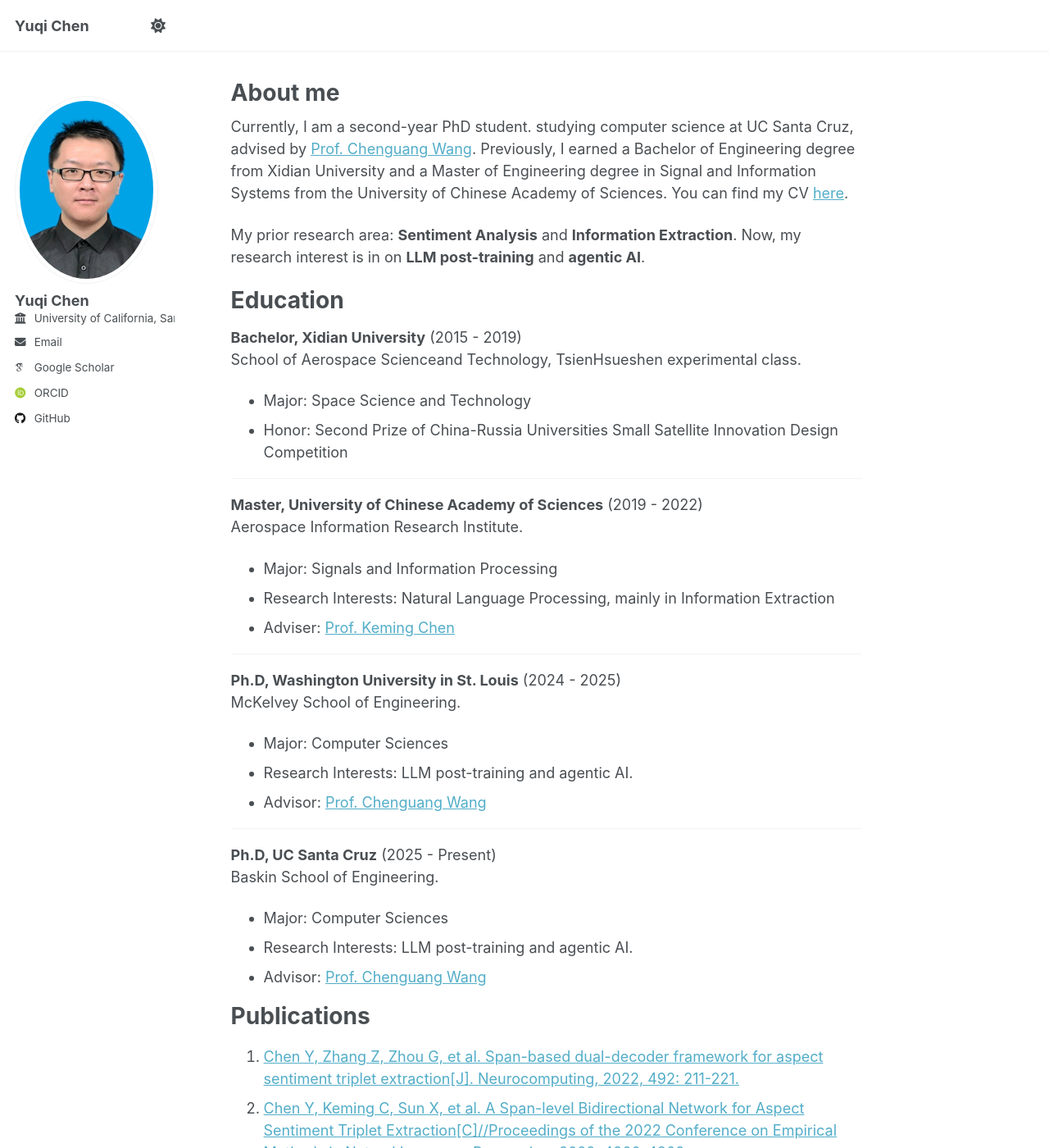
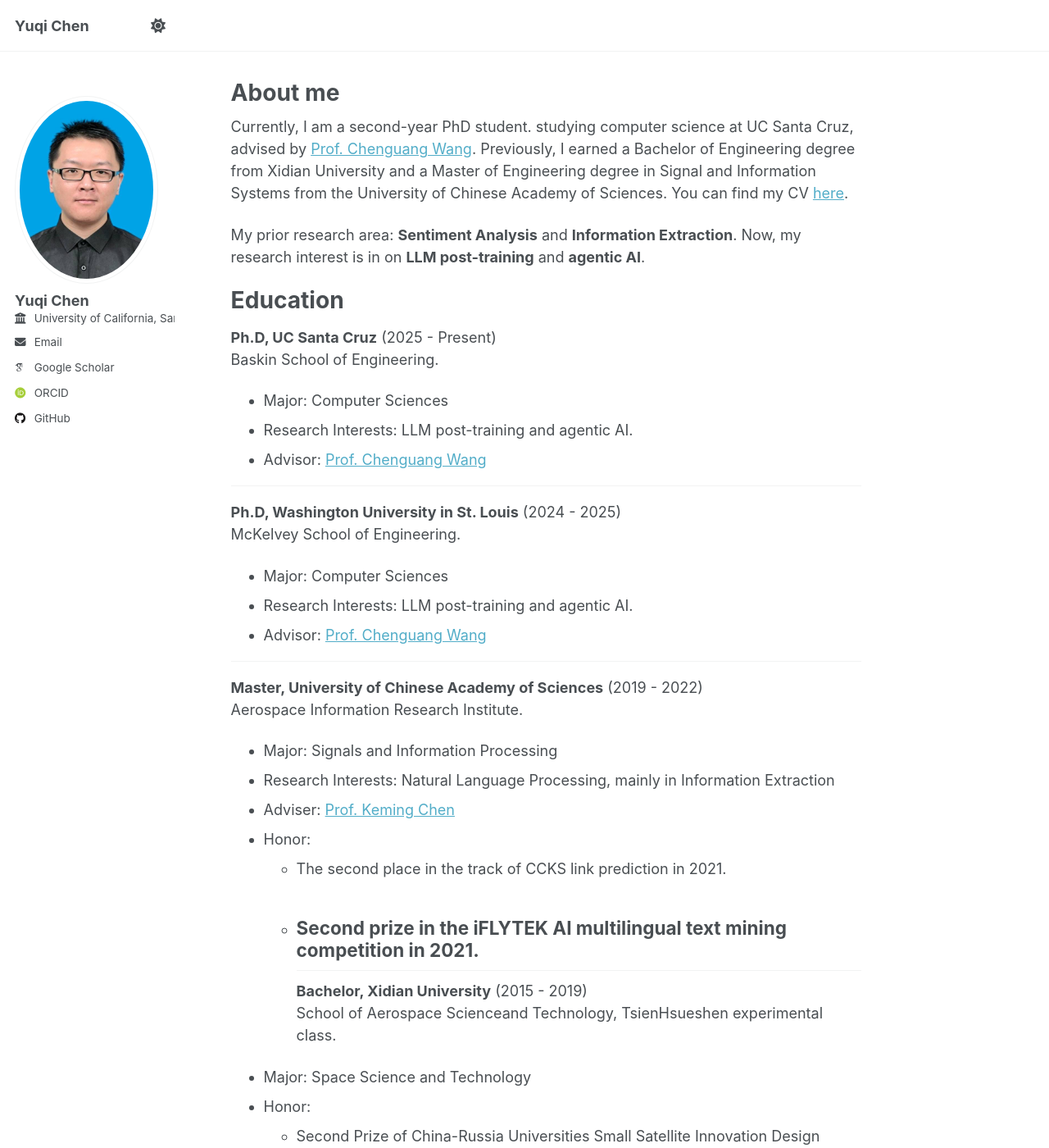
Before and after one commit to GatlingPeaShooter/GatlingPeaShooter.github.io, a Jekyll site: the page built from _pages/about.md, in a window 1280 px wide and 1400 px high. Shown: the whole window at 82% size. Built offline with Jekyll 4.4.1, drawn with Linux system fonts in a browser that asks for light colours; some web fonts are replaced; a script that is not in the unit is left out; part of the change alters nothing that is shown; some of the changed text lies outside the part shown.

Commit message:
Update about.md
flip the order the education

```diff
--- a/_pages/about.md
+++ b/_pages/about.md
@@ -15,17 +15,11 @@ My prior research area: **Sentiment Analysis** and **Information Extraction**. N
 
 Education
 ======
-**Bachelor, Xidian University** (2015 - 2019) \
-School of Aerospace Scienceand Technology, TsienHsueshen experimental class.
-* Major: Space Science and Technology
-* Honor: Second Prize of China-Russia Universities Small Satellite Innovation Design Competition
-
-------
-**Master, University of Chinese Academy of Sciences** (2019 - 2022) \
-Aerospace Information Research Institute.
-* Major: Signals and Information Processing
-* Research Interests: Natural Language Processing, mainly in Information Extraction
-* Adviser: [Prof. Keming Chen](https://people.ucas.ac.cn/~kmchen)
+**Ph.D, UC Santa Cruz** (2025 - Present) \
+Baskin School of Engineering.
+* Major: Computer Sciences
+* Research Interests: LLM post-training and agentic AI.
+* Advisor: [Prof. Chenguang Wang](https://cgraywang.github.io/)
 
 ------
 **Ph.D, Washington University in St. Louis** (2024 - 2025) \
@@ -35,11 +29,20 @@ McKelvey School of Engineering.
 * Advisor: [Prof. Chenguang Wang](https://cgraywang.github.io/)
 
 ------
-**Ph.D, UC Santa Cruz** (2025 - Present) \
-Baskin School of Engineering.
-* Major: Computer Sciences
-* Research Interests: LLM post-training and agentic AI.
-* Advisor: [Prof. Chenguang Wang](https://cgraywang.github.io/)
+**Master, University of Chinese Academy of Sciences** (2019 - 2022) \
+Aerospace Information Research Institute.
+* Major: Signals and Information Processing
+* Research Interests: Natural Language Processing, mainly in Information Extraction
+* Adviser: [Prof. Keming Chen](https://people.ucas.ac.cn/~kmchen)
+* Honor:
+    * The second place in the track of CCKS link prediction in 2021.
+    * Second prize in the iFLYTEK AI multilingual text mining competition in 2021.
+------
+**Bachelor, Xidian University** (2015 - 2019) \
+School of Aerospace Scienceand Technology, TsienHsueshen experimental class.
+* Major: Space Science and Technology
+* Honor:
+    * Second Prize of China-Russia Universities Small Satellite Innovation Design Competition
 
 
 Publications
```
